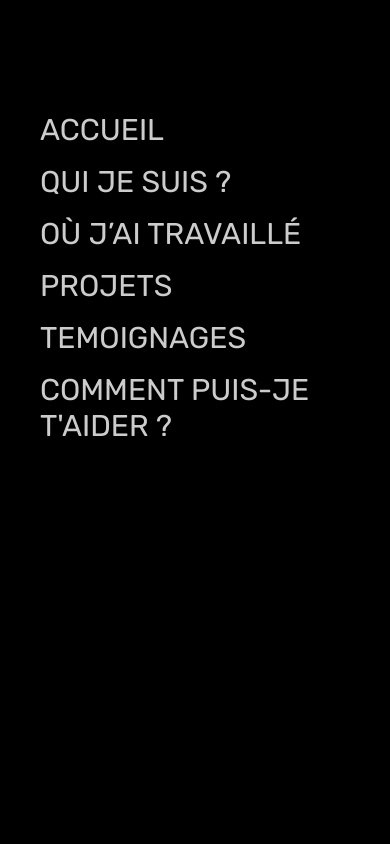
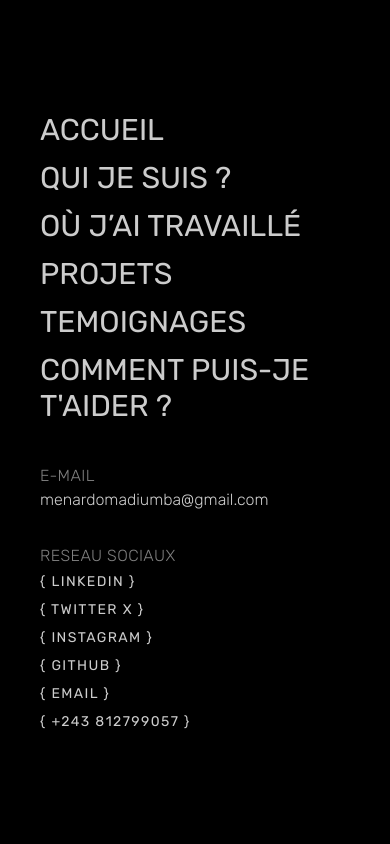
Before and after one commit to MenardoMa/Porfolio, a React (Vite) app: page / in a window 390 px wide. Shown: the top 844 px of the page. Built offline with nearby package versions, Linux system fonts and the light colour scheme; a web font is replaced by a local one.

Commit message:
Fixe navbar and create hamburguer icon

```diff
--- a/src/components/Navbar.jsx
+++ b/src/components/Navbar.jsx
@@ -4,17 +4,47 @@ import { footerInfo } from '../constant/data'
 const Navbar = () => {
 
   const navRef = useRef(null)
+  const linksRef = useRef([])
+  const contactRef = useRef(null)
 
   return (
     <nav ref={navRef} className='fixed z-50 flex flex-col justify-between w-full h-full px-10 uppercase bg-black text-white/80 py-28 gap-y-10 m:w-1/2 md:left-1/2'>
-      <div className='flex flex-col text-3xl md:text-4xl lg:text-5xl lg:gap-y-6 gap-y-4 font-rubik'>
+      <div className='flex flex-col text-3xl md:text-4xl lg:gap-y-4 gap-y-3 font-rubik'>
             {
-                footerInfo.siteLinks.map(({label, href}, key) => (
+                footerInfo.siteLinks.map(({label, href, index}, key) => (
                     <div key={key}>
-                        <a href={href}>{label}</a>
+                        <a
+                          ref={(el) => (linksRef.current[index] = el)}
+                          href={href}
+                          className='transition-all duration-300 cursor-pointer hover:text-white'
+                        >{label}</a>
                     </div>
                 ))
             }
+      </div>
+      <div className='flex flex-col flex-wrap justify-between gap-8 md:flex-row'>
+        <div className='font-light'>
+            <p className='font-rubik text-white/50 tracking-wide'>E-mail</p>
+            <p className='font-rubik lowercase'>Menardomadiumba@gmail.com</p>
+        </div>
+         <div className='font-light'>
+            <p className='font-rubik text-white/50 tracking-wide'>RESEAU SOCIAUX</p>
+            <div className='flex flex-col flex-wrap md:flex-row gap-x-2'>
+                {
+                    footerInfo.socials.map((social, index) => (
+                       <a
+                        key={index}
+                        href={social.href}
+                        className='font-rubik text-sm leading-loose tracking-widest uppercase font-normal hover:text-white/50 transition-all duration-300'
+                       >
+                          {'{ '}
+                          {social.label}
+                          {' }'}
+                       </a>
+                    ))
+                }
+            </div>
+        </div>
       </div>
     </nav>
   )
--- a/src/constant/data.js
+++ b/src/constant/data.js
@@ -290,26 +290,32 @@ export const footerInfo = {
         {
             label: "Accueil",
             href: "#home",
+            index: 0,
         },
         {
             label: "Qui je suis ?",
             href: "#about",
+            index: 1,
         },
         {
             label: "Où j’ai travaillé",
             href: "#experience",
+            index: 2,
         },
         {
             label: "Projets",
             href: "#work",
+            index: 3,
         },
         {
             label: "Temoignages",
             href: "#testimonial",
+            index: 4,
         },
         {
             label: "Comment puis-je t'aider ?",
             href: "#help",
+            index: 5,
         },
   ],
 
```
